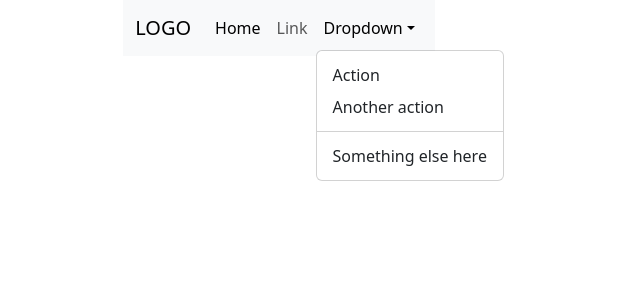
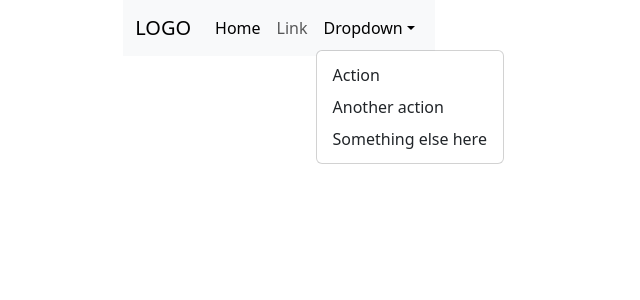
Before and after one commit to roulios44/inventoryhub_front, a Vue app: page / in a window 1280 px wide. Both pictures are taken after a click on the button "Dropdown". Shown: the top 300 px of the page, without its empty margins (361-1001 px from the left). Built offline with nearby package versions, Linux system fonts and the light colour scheme.

Commit message:
push to work from home

```diff
--- /dev/null
+++ b/src/components/FournisseursComponent.vue
@@ -0,0 +1,40 @@
+<template>
+    hello
+    <p v-for="fournisseur in fournisseurs">{{ fournisseur }}</p>
+</template>
+
+  <script>
+  import axios from 'axios';
+  export default {
+    data() {
+      return {
+        fournisseurs : []
+      };
+    },
+    methods: {
+        async getAllFournisseurs(){
+          console.log("hello")
+            // const req = await axios.get("http://localhost:8080/fournisseurs",{
+            //   headers : {
+            //     'Access-Control-Allow-Origin': '*'
+            //   }
+            // })
+            // const res = await req.data
+            // this.fournisseurs = res
+            const req = await fetch("http://localhost:8080/fournisseurs")
+            const res = req.body
+            console.log(res)
+
+        },
+        async registerNewFournisseur(){
+
+        },
+    },
+    async mounted(){
+        this.getAllFournisseurs()
+    }
+  };
+  </script>
+
+  <style>
+  </style>
--- a/src/components/HeaderComponent.vue
+++ b/src/components/HeaderComponent.vue
@@ -13,11 +13,7 @@
             <ul class='dropdown-menu'>
               <li><a class='dropdown-item' href='#'>Action</a></li>
               <li><a class='dropdown-item' href='#'>Another action</a></li>
-              <li>
-                <hr class='dropdown-divider' />
-              </li>
-              <li><a class='dropdown-item' href='#'>Something else here</a>
-              </li>
+              <li><a class='dropdown-item' href='#'>Something else here</a></li>
             </ul>
           </li>
         </ul>
--- a/src/router/index.js
+++ b/src/router/index.js
@@ -2,6 +2,7 @@ import { createRouter, createWebHistory } from 'vue-router'
 import HomeView from '../views/HomeView.vue'
 import LoginView from '@/views/LoginView.vue'
 import RegisterView from '@/views/RegisterView.vue'
+import FournisseursView from '@/views/FournisseursView.vue'
 
 const router = createRouter({
   history: createWebHistory(import.meta.env.BASE_URL),
@@ -20,6 +21,11 @@ const router = createRouter({
       path : "/register",
       name : "register",
       component : RegisterView
+    },
+    {
+      path : "/fournisseurs",
+      name : "fournisseurs",
+      component : FournisseursView
     }
   ]
 })
--- /dev/null
+++ b/src/views/FournisseursView.vue
@@ -0,0 +1,7 @@
+<script setup>
+import FournisseursComponent from '../components/FournisseursComponent.vue';
+</script>
+
+<template>
+    <FournisseursComponent />
+</template>
```
